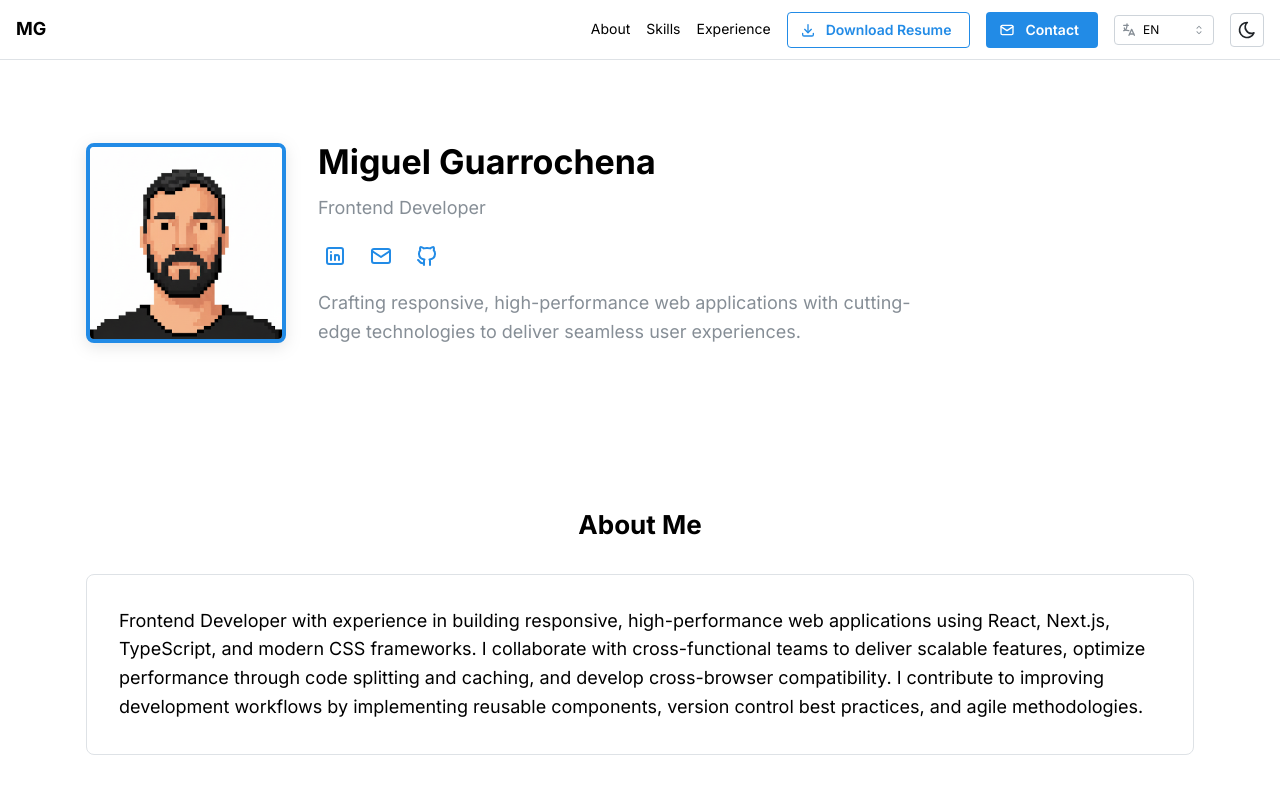
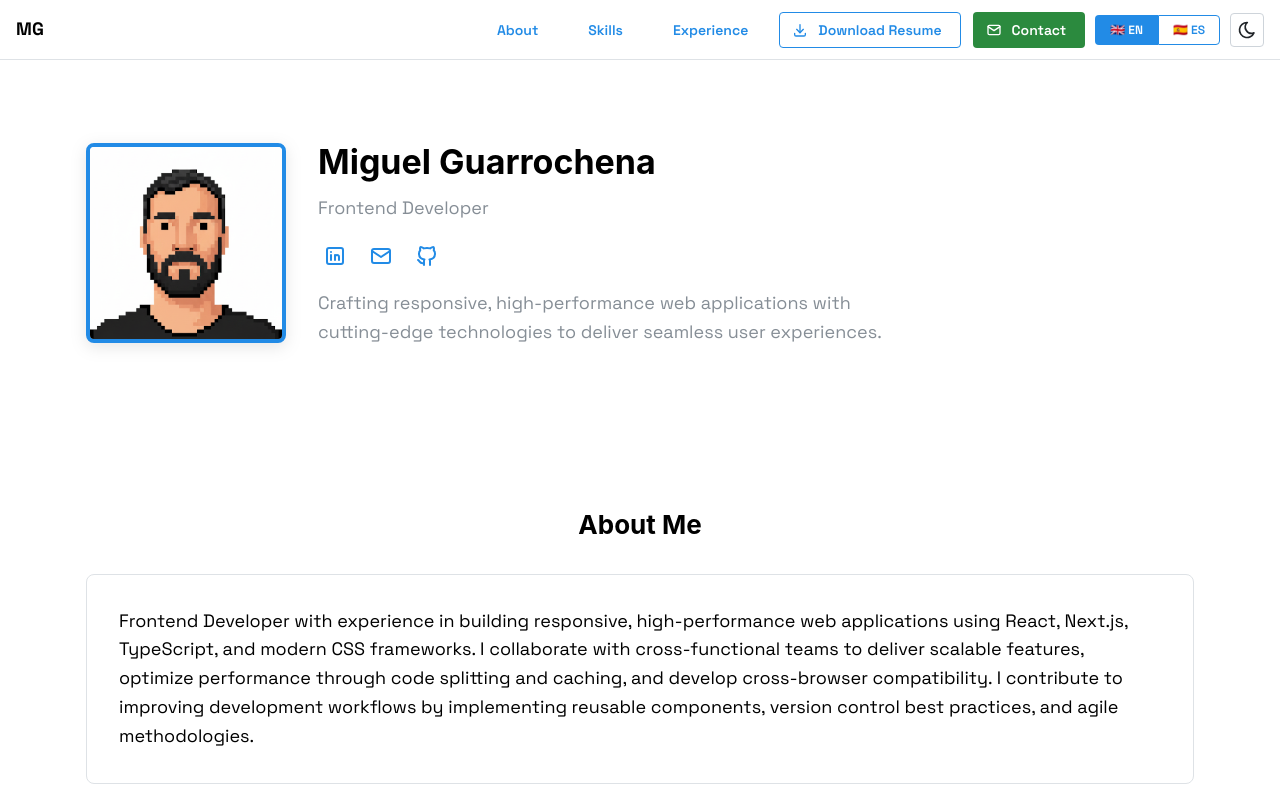
Before and after one commit to miguelGuarrochena/portfolio, a Next.js app: page / in a window 1280 px wide. Shown: the top 800 px of the page. Built offline with nearby package versions, Linux system fonts and the light colour scheme.

Commit message:
Add Resources

```diff
--- a/src/app/globals.css
+++ b/src/app/globals.css
@@ -3,10 +3,16 @@ html {
   scroll-behavior: smooth;
 }
 
+:root {
+  --font-space-grotesk: 'Space Grotesk', sans-serif;
+}
+
 body {
   margin: 0;
   padding: 0;
-  font-family: 'Inter', sans-serif;
+  font-family: var(--font-space-grotesk), system-ui, -apple-system, BlinkMacSystemFont, 'Segoe UI', Roboto, 'Helvetica Neue', Arial, sans-serif;
+  -webkit-font-smoothing: antialiased;
+  -moz-osx-font-smoothing: grayscale;
 }
 
 /* Custom animations */
--- a/src/app/page.tsx
+++ b/src/app/page.tsx
@@ -1,6 +1,11 @@
 'use client';
 
-import { AppShell } from '@mantine/core';
+import { AppShell, Drawer, Stack, Button, Select } from '@mantine/core';
+import { useDisclosure } from '@mantine/hooks';
+import { IconDownload, IconMail, IconWorld } from '@tabler/icons-react';
+import { useTranslation } from '@/hooks/useTranslation';
+import { useState } from 'react';
+import { notifications } from '@mantine/notifications';
 import { Header } from '@/components/Header';
 import { HeroSection } from '@/components/HeroSection';
 import { AboutSection } from '@/components/AboutSection';
@@ -9,12 +14,65 @@ import { ExperienceSection } from '@/components/ExperienceSection';
 import { Footer } from '@/components/Footer';
 
 export default function HomePage() {
+  const [opened, { toggle, close }] = useDisclosure();
+  const { t, locale, setLocale } = useTranslation();
+  const [emailCopied, setEmailCopied] = useState(false);
+
+  const scrollToSection = (sectionId: string) => {
+    const element = document.getElementById(sectionId);
+    if (element) {
+      element.scrollIntoView({ behavior: 'smooth' });
+      close();
+    }
+  };
+
+  const handleDownloadCV = () => {
+    const link = document.createElement('a');
+    link.href = '/cv/Miguel_Guarrochena_Resume.pdf';
+    link.download = 'Miguel_Guarrochena_Resume.pdf';
+    link.click();
+    close();
+  };
+
+  const handleCopyEmail = async () => {
+    try {
+      await navigator.clipboard.writeText('mikeguarrochena@gmail.com');
+      notifications.show({
+        title: t.contact.title || 'Contact',
+        message: t.contact.emailCopied || 'Email copied! Feel free to contact me.',
+        color: 'teal',
+      });
+      close();
+      setTimeout(() => setEmailCopied(false), 2000);
+    } catch (err) {
+      console.error('Error copying email:', err);
+    }
+  };
+
+  const handleLanguageChange = async (value: string | null) => {
+    if (value && value !== locale) {
+      try {
+        await setLocale(value as 'en' | 'es');
+        close();
+      } catch (error) {
+        console.error('Error changing language:', error);
+      }
+    }
+  };
+
+  const navItems = [
+    { id: 'about', label: t.nav.about },
+    { id: 'skills', label: t.nav.skills },
+    { id: 'experience', label: t.nav.experience },
+  ];
+
   return (
+    <>
       <AppShell
         header={{ height: 60 }}
         padding="0"
       >
-      <Header />
+        <Header opened={opened} toggle={toggle} close={close} />
         <AppShell.Main>
           <HeroSection />
           <AboutSection />
@@ -23,5 +81,62 @@ export default function HomePage() {
           <Footer />
         </AppShell.Main>
       </AppShell>
+
+      <Drawer
+        opened={opened}
+        onClose={close}
+        position="right"
+        padding="md"
+        size="280px"
+        zIndex={1000}
+      >
+        <Stack gap="md">
+          <Stack gap="sm">
+            {navItems.map((item) => (
+              <Button
+                key={item.id}
+                variant="subtle"
+                size="md"
+                onClick={() => scrollToSection(item.id)}
+                fullWidth
+              >
+                {item.label}
+              </Button>
+            ))}
+          </Stack>
+          <Button
+            variant="outline"
+            size="md"
+            leftSection={<IconDownload size={16} />}
+            onClick={handleDownloadCV}
+            fullWidth
+          >
+            {t.cv.title || 'Download CV'}
+          </Button>
+          <Button
+            variant={emailCopied ? 'light' : 'filled'}
+            color={emailCopied ? 'teal' : undefined}
+            size="md"
+            leftSection={<IconMail size={16} />}
+            onClick={handleCopyEmail}
+            fullWidth
+          >
+            {emailCopied ? (t.nav.copied || 'Copied!') : (t.nav.contact || 'Contact')}
+          </Button>
+          <Select
+            label={t.settings?.language || 'Language'}
+            value={locale}
+            onChange={handleLanguageChange}
+            data={[
+              { value: 'en', label: 'English' },
+              { value: 'es', label: 'Español' },
+            ]}
+            leftSection={<IconWorld size={16} />}
+            style={{ width: '100%' }}
+            mt="md"
+          />
+        </Stack>
+      </Drawer>
+    </>
   );
 }
--- a/src/components/Footer.tsx
+++ b/src/components/Footer.tsx
@@ -3,9 +3,23 @@
 import { Container, Text, Group, ActionIcon, Divider } from '@mantine/core';
 import { IconBrandGithub, IconBrandLinkedin, IconMail } from '@tabler/icons-react';
 import { useTranslation } from '@/hooks/useTranslation';
+import { notifications } from '@mantine/notifications';
 
 export function Footer() {
   const { t } = useTranslation();
+
+  const handleCopyEmail = async () => {
+    try {
+      await navigator.clipboard.writeText('mikeguarrochena@gmail.com');
+      notifications.show({
+        title: t.contact.title || 'Contact',
+        message: t.contact.emailCopied || 'Email copied! Feel free to contact me.',
+        color: 'teal',
+      });
+    } catch (err) {
+      console.error('Error copying email:', err);
+    }
+  };
 
   return (
     <footer>
@@ -29,9 +43,8 @@ export function Footer() {
             <ActionIcon
               size="lg"
               variant="subtle"
-              component="a"
-              href="mailto:mikeguarrochena@gmail.com"
-              aria-label="Email"
+              onClick={handleCopyEmail}
+              aria-label="Copy email"
             >
               <IconMail size={20} />
             </ActionIcon>
@@ -49,6 +62,7 @@ export function Footer() {
             </ActionIcon>
           </Group>
         </Group>
+
       </Container>
     </footer>
   );
--- a/src/components/Header.tsx
+++ b/src/components/Header.tsx
@@ -6,45 +6,115 @@ import {
   ActionIcon,
   Button,
   Text,
-  useMantineColorScheme,
-  Tooltip,
   rem,
   Burger,
-  Select,
+  Stack,
+  useMantineTheme,
+  Drawer,
+  Button as MantineButton,
 } from '@mantine/core';
 import { useDisclosure } from '@mantine/hooks';
-import { IconSun, IconMoon, IconLanguage, IconDownload, IconMail } from '@tabler/icons-react';
+import { IconSun, IconMoon, IconWorld, IconDownload, IconMail } from '@tabler/icons-react';
 import { useThemeStore } from '@/store/themeStore';
 import { useTranslation } from '@/hooks/useTranslation';
+import { useState } from 'react';
+import { notifications } from '@mantine/notifications';
 
-export function Header() {
-  const [opened, { toggle }] = useDisclosure();
-  const { colorScheme } = useMantineColorScheme();
-  const { toggleColorScheme } = useThemeStore();
+interface NavItem {
+  id: string;
+  label: string;
+}
+
+interface HeaderProps {
+  opened: boolean;
+  toggle: () => void;
+  close: () => void;
+}
+
+export function Header({ opened, toggle, close }: HeaderProps) {
+  const { colorScheme, toggleColorScheme } = useThemeStore();
   const { t, locale, setLocale } = useTranslation();
+  const theme = useMantineTheme();
+  const [emailCopied, setEmailCopied] = useState(false);
 
   const scrollToSection = (sectionId: string) => {
     const element = document.getElementById(sectionId);
     if (element) {
       element.scrollIntoView({ behavior: 'smooth' });
+      close();
     }
   };
 
   const handleDownloadCV = () => {
-    // Asegúrate de que la ruta al archivo sea correcta
     const link = document.createElement('a');
     link.href = '/cv/Miguel_Guarrochena_Resume.pdf';
     link.download = 'Miguel_Guarrochena_Resume.pdf';
     link.click();
+    close();
   };
 
   const handleCopyEmail = async () => {
     try {
       await navigator.clipboard.writeText('mikeguarrochena@gmail.com');
+      notifications.show({
+        title: t.contact.title || 'Contact',
+        message: t.contact.notificationMessage || 'Email copied! Feel free to contact me.',
+        color: 'teal',
+      });
+      // Cambiar el estado para mostrar el texto y color de "copiado"
+      setEmailCopied(true);
+      // Restaurar después de 2 segundos
+      setTimeout(() => setEmailCopied(false), 2000);
+      close();
     } catch (err) {
-      console.error('Error al copiar el email:', err);
+      console.error('Error copying email:', err);
     }
   };
+
+  const handleLanguageChange = (value: string | null) => {
+    if (value && value !== locale) {
+      setLocale(value as 'en' | 'es');
+      close();
+    }
+  };
+
+  const navItems: NavItem[] = [
+    { id: 'about', label: t.nav.about },
+    { id: 'skills', label: t.nav.skills },
+    { id: 'experience', label: t.nav.experience },
+  ];
+
+  const renderNavItems = () => (
+    <Group gap="sm" wrap="nowrap">
+      {navItems.map((item) => (
+        <Button
+          key={item.id}
+          variant="subtle"
+          size="sm"
+          onClick={() => scrollToSection(item.id)}
+        >
+          {item.label}
+        </Button>
+      ))}
+      <Button
+        variant="outline"
+        size="sm"
+        leftSection={<IconDownload size={16} />}
+        onClick={handleDownloadCV}
+      >
+        {t.cv.title || 'Download CV'}
+      </Button>
+      <Button
+        variant={emailCopied ? 'light' : 'filled'}
+        color={emailCopied ? 'teal' : 'green.9'}
+        size="sm"
+        leftSection={<IconMail size={16} />}
+        onClick={handleCopyEmail}
+      >
+        {emailCopied ? (t.contact.emailCopied || 'Email copied!') : (t.nav.contact || 'Contact')}
+      </Button>
+    </Group>
+  );
 
   return (
     <AppShell.Header>
@@ -53,65 +123,26 @@ export function Header() {
           MG
         </Text>
 
-        <Group visibleFrom="sm" gap="md">
-          <Text
-            component="button"
-            size="sm"
-            onClick={() => scrollToSection('about')}
-            style={{ cursor: 'pointer', background: 'none', border: 'none' }}
-          >
-            {t.nav.about}
-          </Text>
-          <Text
-            component="button"
-            size="sm"
-            onClick={() => scrollToSection('skills')}
-            style={{ cursor: 'pointer', background: 'none', border: 'none' }}
-          >
-            {t.nav.skills}
-          </Text>
-          <Text
-            component="button"
-            size="sm"
-            onClick={() => scrollToSection('experience')}
-            style={{ cursor: 'pointer', background: 'none', border: 'none' }}
-          >
-            {t.nav.experience}
-          </Text>
-
-          <Tooltip label={t.cv.title}>
-            <Button
-              variant="outline"
-              size="sm"
-              leftSection={<IconDownload size={16} />}
-              onClick={handleDownloadCV}
+        <Group visibleFrom="md" gap="xs" wrap="nowrap">
+          {renderNavItems()}
+          <MantineButton.Group>
+            <MantineButton
+              variant={locale === 'en' ? 'filled' : 'outline'}
+              size="xs"
+              onClick={() => handleLanguageChange('en')}
+              style={{ borderTopRightRadius: 0, borderBottomRightRadius: 0 }}
             >
-              {t.cv.download}
-            </Button>
-          </Tooltip>
-
-          <Tooltip label="Copy email">
-            <Button
-              variant="filled"
-              size="sm"
-              leftSection={<IconMail size={16} />}
-              onClick={handleCopyEmail}
+              🇬🇧 EN
+            </MantineButton>
+            <MantineButton
+              variant={locale === 'es' ? 'filled' : 'outline'}
+              size="xs"
+              onClick={() => handleLanguageChange('es')}
+              style={{ borderTopLeftRadius: 0, borderBottomLeftRadius: 0 }}
             >
-              {t.nav.contact}
-            </Button>
-          </Tooltip>
-
-          <Select
-            size="xs"
-            value={locale}
-            onChange={(value) => value && setLocale(value as 'en' | 'es')}
-            data={[
-              { value: 'en', label: 'EN' },
-              { value: 'es', label: 'ES' },
-            ]}
-            leftSection={<IconLanguage size={16} />}
-            style={{ width: rem(100) }}
-          />
+              🇪🇸 ES
+            </MantineButton>
+          </MantineButton.Group>
 
           <ActionIcon
             variant="default"
@@ -127,8 +158,106 @@ export function Header() {
           </ActionIcon>
         </Group>
 
-        <Burger opened={opened} onClick={toggle} hiddenFrom="sm" size="sm" />
+        <Group hiddenFrom="md">
+          <ActionIcon
+            variant="default"
+            size="lg"
+            aria-label="Toggle color scheme"
+            onClick={toggleColorScheme}
+            mr="sm"
+          >
+            {colorScheme === 'light' ? (
+              <IconMoon size={20} />
+            ) : (
+              <IconSun size={20} />
+            )}
+          </ActionIcon>
+          <Burger opened={opened} onClick={toggle} size="sm" />
+        </Group>
       </Group>
+
+      <Drawer
+        opened={opened}
+        onClose={close}
+        position="right"
+        padding="md"
+        size="280px"
+        zIndex={1000}
+      >
+        <Stack gap="md">
+          <Stack gap="sm">
+            {navItems.map((item) => (
+              <Button
+                key={item.id}
+                variant="subtle"
+                size="md"
+                onClick={() => scrollToSection(item.id)}
+                fullWidth
+              >
+                {item.label}
+              </Button>
+            ))}
+          </Stack>
+          <Button
+            variant="outline"
+            size="md"
+            leftSection={<IconDownload size={16} />}
+            onClick={handleDownloadCV}
+            fullWidth
+          >
+            {t.cv.title || 'Download CV'}
+          </Button>
+          <Button
+            variant={emailCopied ? 'light' : 'filled'}
+            color={emailCopied ? 'teal' : 'green.9'}
+            size="md"
+            leftSection={<IconMail size={16} />}
+            onClick={() => {
+              handleCopyEmail();
+              close();
+            }}
+            fullWidth
+          >
+            {emailCopied ? (t.nav.copied || 'Copied!') : (t.nav.contact || 'Contact')}
+          </Button>
+          <MantineButton.Group style={{ width: '100%', justifyContent: 'center', marginTop: '16px' }}>
+            <MantineButton
+              variant={locale === 'en' ? 'filled' : 'outline'}
+              size="sm"
+              onClick={() => handleLanguageChange('en')}
+              style={{
+                borderTopRightRadius: 0,
+                borderBottomRightRadius: 0,
+                flex: 1,
+                maxWidth: '120px',
+                display: 'flex',
+                alignItems: 'center',
+                justifyContent: 'center',
+                gap: '8px'
+              }}
+            >
+              🇬🇧 EN
+            </MantineButton>
+            <MantineButton
+              variant={locale === 'es' ? 'filled' : 'outline'}
+              size="sm"
+              onClick={() => handleLanguageChange('es')}
+              style={{
+                borderTopLeftRadius: 0,
+                borderBottomLeftRadius: 0,
+                flex: 1,
+                maxWidth: '120px',
+                display: 'flex',
+                alignItems: 'center',
+                justifyContent: 'center',
+                gap: '8px'
+              }}
+            >
+              🇪🇸 ES
+            </MantineButton>
+          </MantineButton.Group>
+        </Stack>
+      </Drawer>
     </AppShell.Header>
   );
 }
--- a/src/components/HeroSection.tsx
+++ b/src/components/HeroSection.tsx
@@ -4,10 +4,23 @@ import { Container, Title, Text, Group, Avatar, Stack, ActionIcon } from '@manti
 import { motion } from 'framer-motion';
 import { useTranslation } from '@/hooks/useTranslation';
 import { IconBrandGithub, IconBrandLinkedin, IconMail } from '@tabler/icons-react';
-
+import { notifications } from '@mantine/notifications';
 
 export function HeroSection() {
   const { t } = useTranslation();
+
+  const handleCopyEmail = async () => {
+    try {
+      await navigator.clipboard.writeText('mikeguarrochena@gmail.com');
+      notifications.show({
+        title: t.contact.title || 'Contact',
+        message: t.contact.emailCopied || 'Email copied! Feel free to contact me.',
+        color: 'teal',
+      });
+    } catch (err) {
+      console.error('Error copying email:', err);
+    }
+  };
 
   return (
     <Container size="lg" py={80}>
@@ -61,9 +74,8 @@ export function HeroSection() {
                 <ActionIcon
                   size="lg"
                   variant="subtle"
-                  component="a"
-                  href="mailto:mikeguarrochena@gmail.com"
-                  aria-label="Email"
+                  onClick={handleCopyEmail}
+                  aria-label="Copy email"
                 >
                   <IconMail size={24} />
                 </ActionIcon>
--- a/src/components/ThemeProvider.tsx
+++ b/src/components/ThemeProvider.tsx
@@ -18,7 +18,16 @@ export function ThemeProvider({ children }: { children: React.ReactNode }) {
 
   useEffect(() => {
     setMounted(true);
-  }, []);
+
+    // Add class to body when color scheme changes
+    if (colorScheme === 'dark') {
+      document.body.classList.add('mantine-dark');
+      document.body.classList.remove('mantine-light');
+    } else {
+      document.body.classList.add('mantine-light');
+      document.body.classList.remove('mantine-dark');
+    }
+  }, [colorScheme]);
 
   if (!mounted) {
     return (
@@ -29,7 +38,11 @@ export function ThemeProvider({ children }: { children: React.ReactNode }) {
   }
 
   return (
-    <MantineProvider theme={theme} defaultColorScheme={colorScheme}>
+    <MantineProvider
+      theme={theme}
+      defaultColorScheme={colorScheme}
+      forceColorScheme={colorScheme}
+    >
       {children}
     </MantineProvider>
   );
--- a/src/dictionaries/en.ts
+++ b/src/dictionaries/en.ts
@@ -4,6 +4,8 @@ export const en = {
     skills: 'Skills',
     experience: 'Experience',
     contact: 'Contact',
+    menu: 'Menu',
+    copied: 'Copied!',
   },
   hero: {
     name: 'Miguel Guarrochena',
@@ -75,11 +77,15 @@ export const en = {
     linkedin: 'LinkedIn',
     github: 'GitHub',
     copyEmail: 'Copy email to clipboard',
-    emailCopied: 'Email copied to clipboard!',
+    emailCopied: 'Copied!',
+    notificationMessage: 'Email copied to clipboard. Feel free to reach out to me!',
   },
   cv: {
     title: 'Download Resume',
-    download: 'Download Resume',
+    download: 'Download CV',
+  },
+  settings: {
+    language: 'Language',
   },
   footer: {
     rights: 'All rights reserved.',
--- a/src/dictionaries/es.ts
+++ b/src/dictionaries/es.ts
@@ -4,6 +4,8 @@ export const es = {
     skills: 'Habilidades',
     experience: 'Experiencia',
     contact: 'Contacto',
+    menu: 'Menú',
+    copied: '¡Copiado!',
   },
   hero: {
     name: 'Miguel Guarrochena',
@@ -75,11 +77,15 @@ export const es = {
     linkedin: 'LinkedIn',
     github: 'GitHub',
     copyEmail: 'Copiar email al portapapeles',
-    emailCopied: '¡Email copiado al portapapeles!',
+    emailCopied: '¡Copiado!',
+    notificationMessage: 'Email copiado al portapapeles. ¡Puedes contactarme cuando quieras!',
   },
   cv: {
     title: 'Descargar CV',
-    download: 'Descargar PDF',
+    download: 'Descargar CV',
+  },
+  settings: {
+    language: 'Idioma',
   },
   footer: {
     rights: 'Todos los derechos reservados.',
```
Also changed, not shown: src/app/layout.tsx (+9 -4 lines), src/components/ContactSection.tsx (added). Lines whose indentation alone changed are shown as unchanged.
